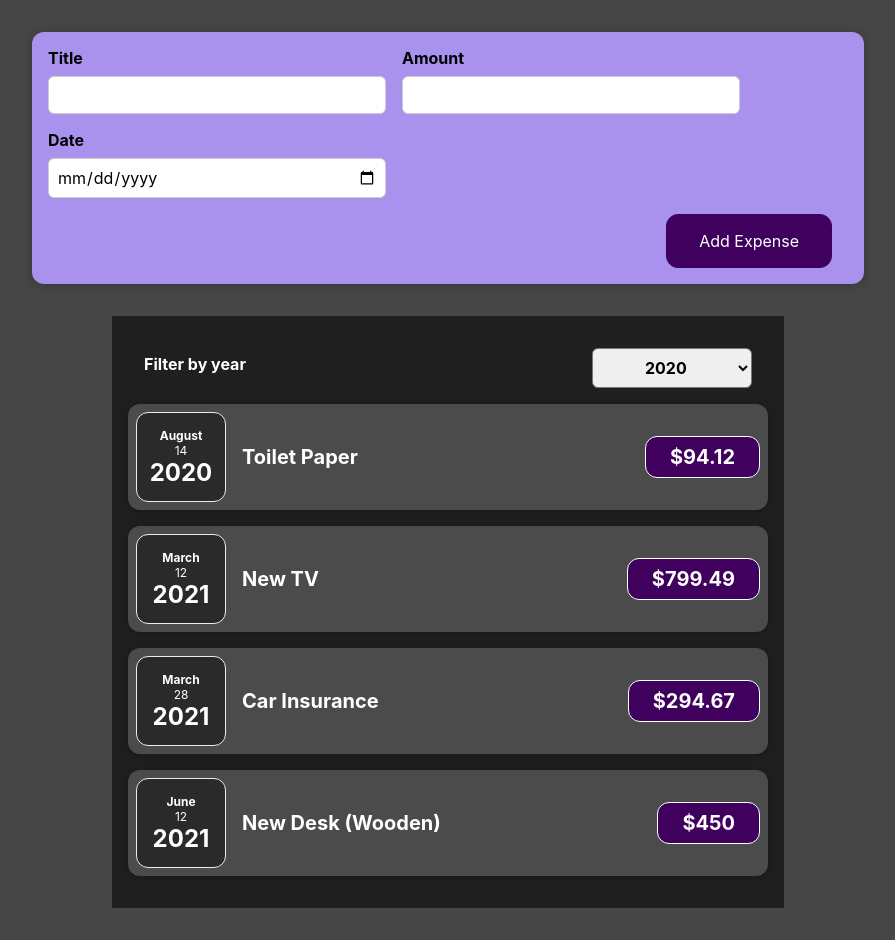
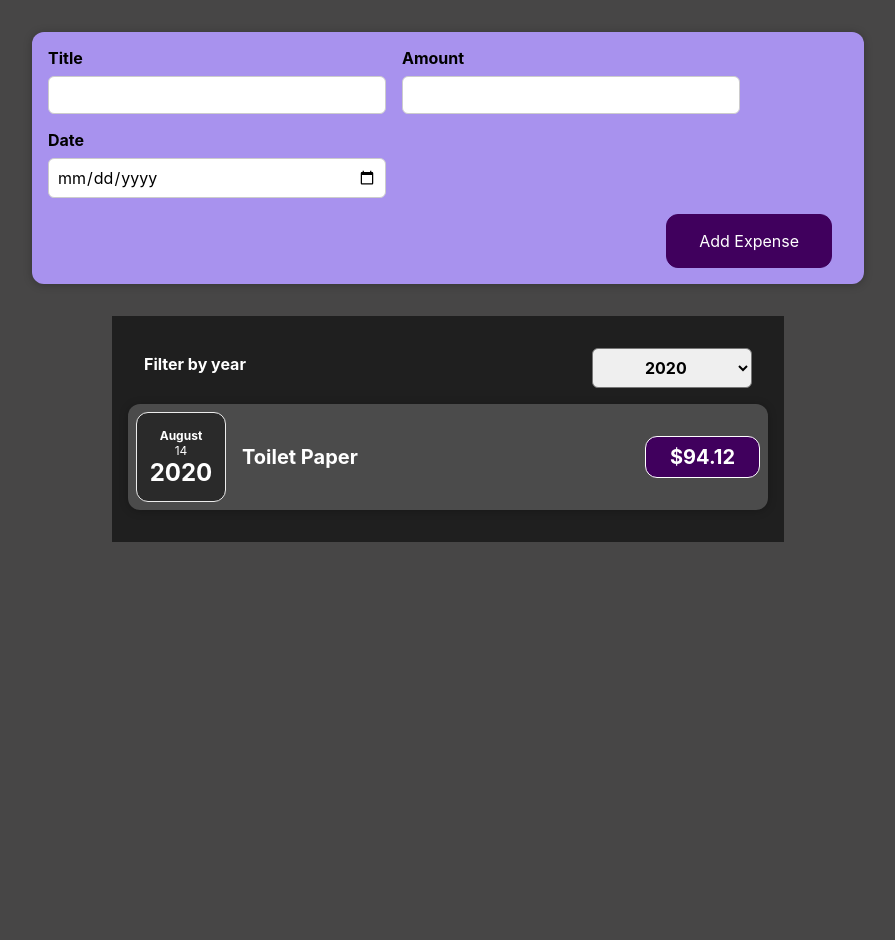
Before and after one commit to crissy12/react-complete-guide, a React (Create React App) app: page / in a window 1280 px wide. Shown: the whole page, without its empty margins (192-1087 px from the left). After the commit the page ends 800 px from the top, so only its background shows below. Built offline with nearby package versions, Linux system fonts and the light colour scheme.

Commit message:
Section 67 / Assignment 4

```diff
--- a/src/App.js
+++ b/src/App.js
@@ -1,8 +1,8 @@
+import { useState } from "react";
 import Expenses from "./components/Expenses/Expenses";
 import NewExpense from "./components/NewExpense/NewExpense";
 
-function App() {
-  const expenses = [
+const DUMMY_EXPENSES = [
   {
     id: "e1",
     title: "Toilet Paper",
@@ -24,9 +24,13 @@ function App() {
   },
 ];
 
+function App() {
+  const [expenses, setExpenses] = useState(DUMMY_EXPENSES);
+
   const addExpenseHandler = (expense) => {
-    console.log("In App.js");
-    console.log(expense);
+    setExpenses((prevExpenses) => {
+      return [expense, ...prevExpenses];
+    });
   };
 
   return (
--- a/src/components/Expenses/ExpenseItem.js
+++ b/src/components/Expenses/ExpenseItem.js
@@ -5,6 +5,7 @@ import { useState } from "react";
 
 function ExpenseItem(props) {
   return (
+    <li>
       <Card className="expense-item">
         <ExpenseDate date={props.date} />
         <div className="expense-item__description">
@@ -12,6 +13,7 @@ function ExpenseItem(props) {
           <div className="expense-item__price">${props.amount}</div>
         </div>
       </Card>
+    </li>
   );
 }
 
--- a/src/components/Expenses/Expenses.js
+++ b/src/components/Expenses/Expenses.js
@@ -1,7 +1,7 @@
 import { useState } from "react";
 import ExpensesFilter from "../UI/ExpenseFilter";
-import ExpenseItem from "./ExpenseItem";
 import "./Expenses.css";
+import ExpensesList from "./ExpensesList";
 
 function Expenses(props) {
   const [year, setYear] = useState("2020");
@@ -9,30 +9,16 @@ function Expenses(props) {
   const selectedYear = (value) => {
     setYear(value);
   };
+
+  const filteredExpenses = props.items.filter(
+    (expense) => expense.date.getFullYear().toString() === year
+  );
+
   return (
     <div className="div-container">
       <div>
         <ExpensesFilter selected={year} onSelectedYearChange={selectedYear} />
-        <ExpenseItem
-          title={props.items[0].title}
-          amount={props.items[0].amount}
-          date={props.items[0].date}
-        ></ExpenseItem>
-        <ExpenseItem
-          title={props.items[1].title}
-          amount={props.items[1].amount}
-          date={props.items[1].date}
-        ></ExpenseItem>
-        <ExpenseItem
-          title={props.items[2].title}
-          amount={props.items[2].amount}
-          date={props.items[2].date}
-        ></ExpenseItem>
-        <ExpenseItem
-          title={props.items[3].title}
-          amount={props.items[3].amount}
-          date={props.items[3].date}
-        ></ExpenseItem>
+        <ExpensesList items={filteredExpenses} />
       </div>
     </div>
   );
--- /dev/null
+++ b/src/components/Expenses/ExpensesList.css
@@ -0,0 +1,9 @@
+.expenses-list {
+  list-style: none;
+  padding: 0;
+}
+
+.expenses-list__fallback {
+  color: white;
+  text-align: center;
+}
--- /dev/null
+++ b/src/components/Expenses/ExpensesList.js
@@ -0,0 +1,25 @@
+import ExpenseItem from "./ExpenseItem";
+import "./ExpensesList.css";
+
+const ExpensesList = (props) => {
+  let expensesContent = <p>No expenses found.</p>;
+
+  if (props.items.length === 0) {
+    return <h2 className="expenses-list__fallback">Found no expenses.</h2>;
+  }
+
+  return (
+    <ul className="expenses-list">
+      {props.items.map((expense) => (
+        <ExpenseItem
+          key={expense.id}
+          title={expense.title}
+          amount={expense.amount}
+          date={expense.date}
+        />
+      ))}
+    </ul>
+  );
+};
+
+export default ExpensesList;
```
Lines whose indentation alone changed are shown as unchanged.
